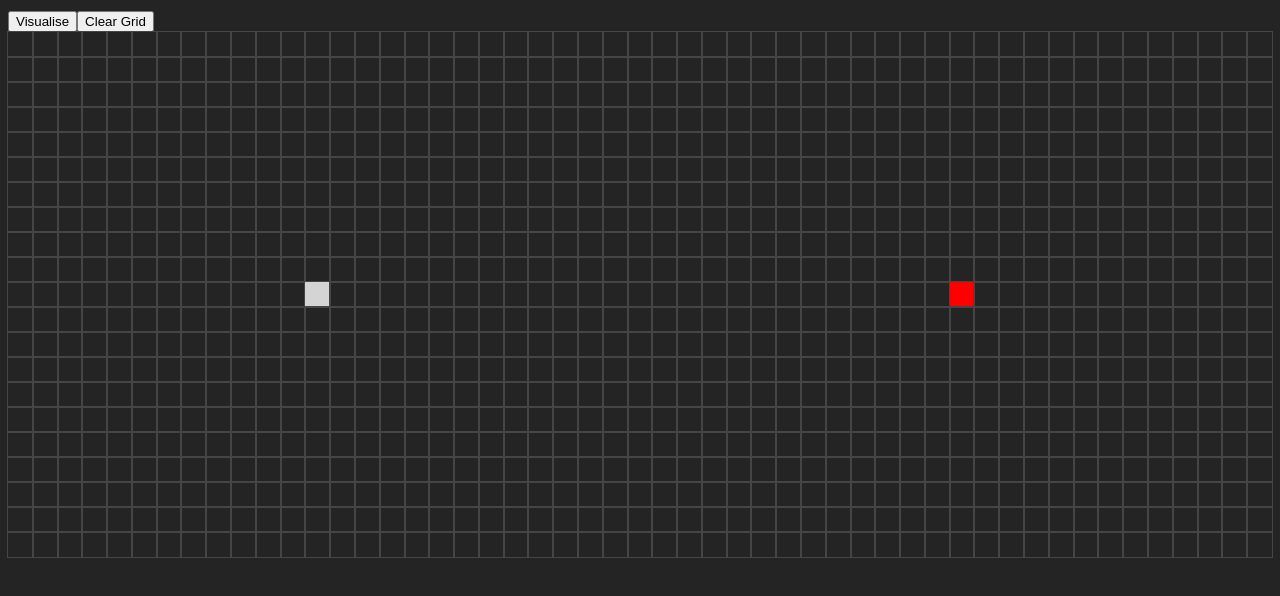
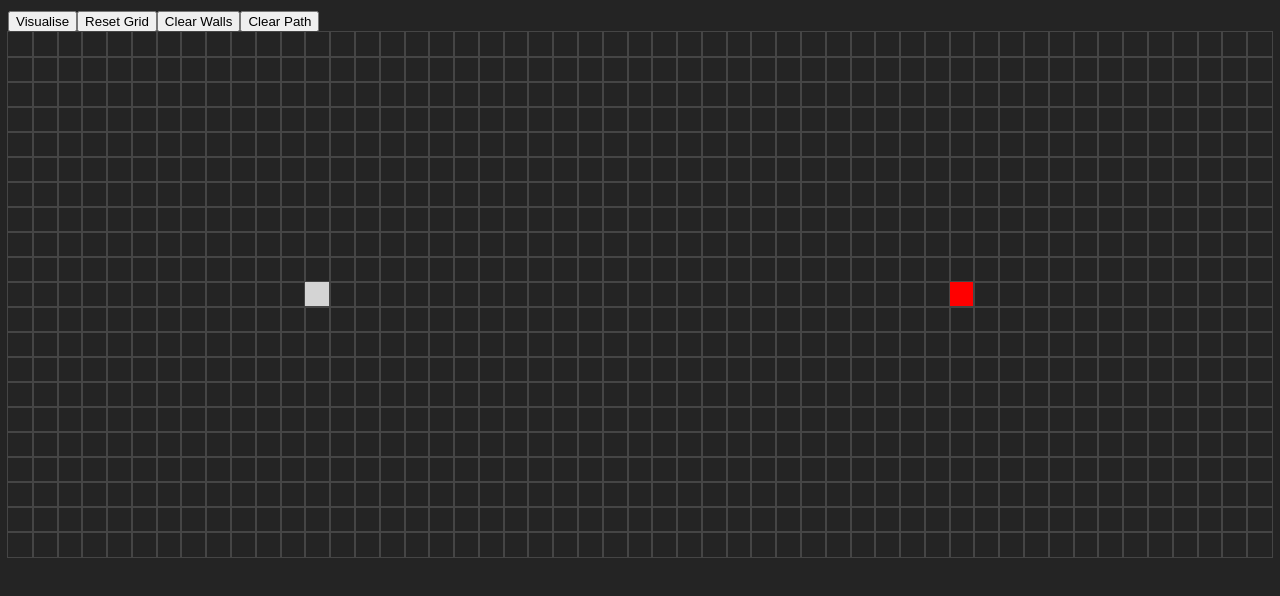
Before and after one commit to Gunnar50/pathfinding-visualiser-ts, a React (Vite) app: page / in a window 1280 px wide. Shown: the top 596 px of the page. Built offline with nearby package versions, Linux system fonts and the light colour scheme.

Commit message:
added astar

```diff
--- a/src/components/Grid/Grid.tsx
+++ b/src/components/Grid/Grid.tsx
@@ -2,6 +2,7 @@ import gsap from "gsap";
 import { useEffect, useState } from "react";
 import { animatePathfiding } from "../../utils/animations";
 import Node from "../Node/Node";
+import { aStarAlgorithm } from "../algorithms/astar";
 import { disjktraAlgorithm } from "../algorithms/dijkstra";
 import "./grid.css";
 
@@ -78,10 +79,7 @@ function Grid({ numRows, numCols }: GridProps) {
 		return initialGrid;
 	}
 
-	function clearGrid(): void {
-		// reset the grid state
-		setGrid(initializeGrid());
-
+	function clearNodes(clearWalls: boolean): void {
 		// reset the styles of each node
 		grid.forEach((row) => {
 			row.forEach((node) => {
@@ -95,10 +93,20 @@ function Grid({ numRows, numCols }: GridProps) {
 					gsap.set(nodeRef, { clearProps: "all" });
 
 					// reset class name
+					if (clearWalls && node.status !== "start" && node.status !== "target")
+						node.status = "unvisited";
 					nodeRef.className = `node ${node.status}`;
 				}
 			});
 		});
+	}
+
+	function resetGrid(): void {
+		// reset the grid state
+		setGrid(initializeGrid());
+
+		// clear all the styles
+		clearNodes(true);
 	}
 
 	function handleNodeClick(row: number, col: number): void {
@@ -144,10 +152,26 @@ function Grid({ numRows, numCols }: GridProps) {
 		animatePathfiding(shortestPath, visitedNodes);
 	}
 
+	function visualiseAStar(): void {
+		clearNodes(false);
+		const startingNode = grid[startNodePosition.x][startNodePosition.y];
+		const targetNode = grid[targetNodePosition.x][targetNodePosition.y];
+		const { shortestPath, visitedNodes } = aStarAlgorithm(
+			grid,
+			startingNode,
+			targetNode
+		);
+		console.log(shortestPath.length);
+
+		animatePathfiding(shortestPath, visitedNodes);
+	}
+
 	return (
 		<>
-			<button onClick={() => visualiseDijkstra()}>Visualise</button>
-			<button onClick={() => clearGrid()}>Clear Grid</button>
+			<button onClick={() => visualiseAStar()}>Visualise</button>
+			<button onClick={() => resetGrid()}>Reset Grid</button>
+			<button onClick={() => clearNodes(true)}>Clear Walls</button>
+			<button onClick={() => clearNodes(false)}>Clear Path</button>
 			<div className="grid">
 				{grid.map((row: NodeState[], rowIndex: number) => (
 					<div key={rowIndex} className="grid-row">
```
